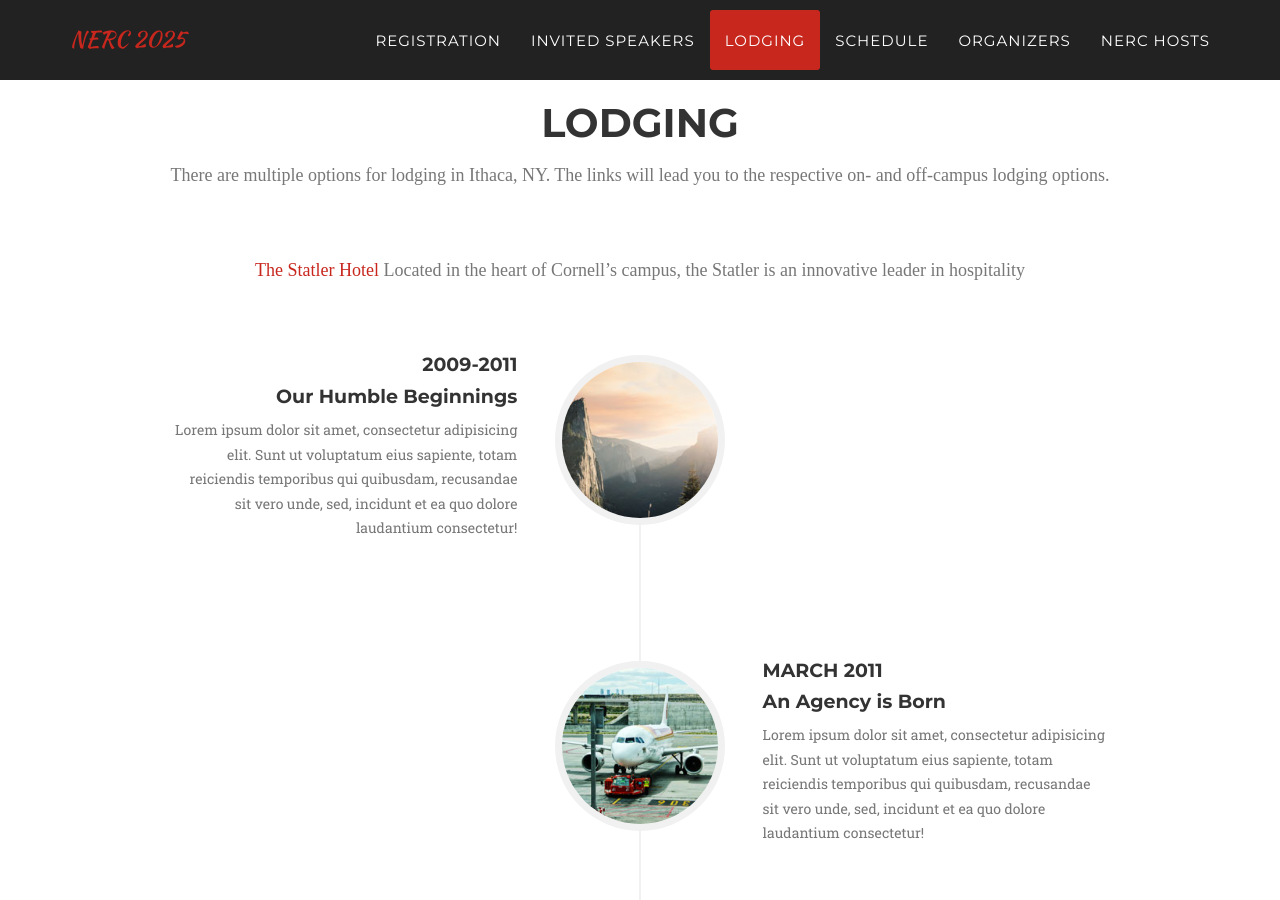
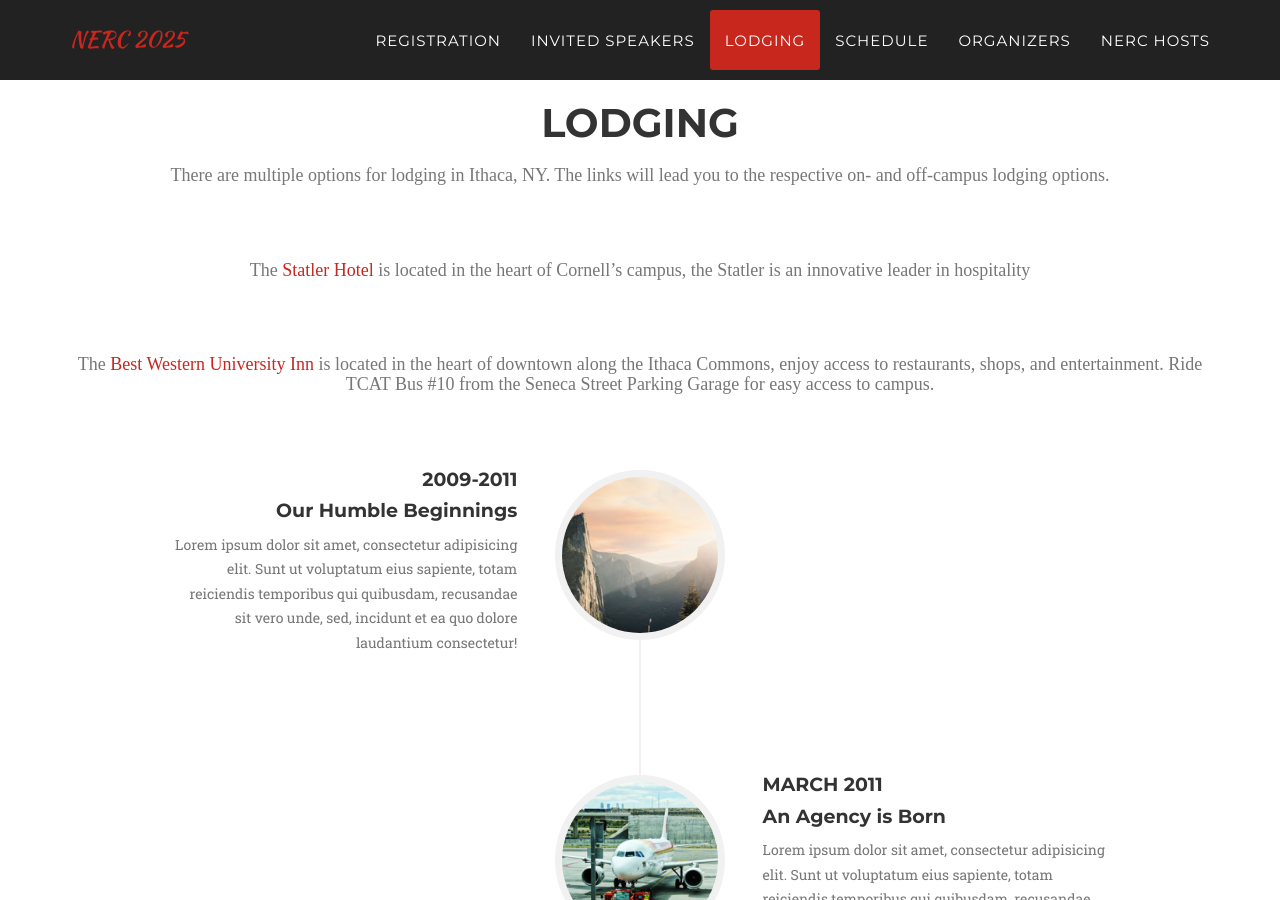
Before and after one commit to Cornell-Tech-AIRLab/cornell2025.nerc.io, a Jekyll site: the page built from index.html, in a window 1280 px wide and 900 px high, scrolled down 2519 px. Built offline with Jekyll 4.4.1, drawn with Linux system fonts in a browser that asks for light colours; some web fonts are replaced.

Commit message:
add best western

```diff
--- a/_includes/lodging.html
+++ b/_includes/lodging.html
@@ -5,7 +5,8 @@
                 <div class="col-lg-12 text-center">
                     <h2 class="section-heading">Lodging</h2>
                     <h3 class="section-subheading text-muted">There are multiple options for lodging in Ithaca, NY. The links will lead you to the respective on- and off-campus lodging options.</h3>
-                    <h3 class="section-subheading text-muted"><a href="https://statlerhotel.cornell.edu/">The Statler Hotel</a> Located in the heart of Cornell’s campus, the Statler is an innovative leader in hospitality</h3>
+                    <h3 class="section-subheading text-muted">The <a href="https://statlerhotel.cornell.edu/">Statler Hotel</a> is located in the heart of Cornell’s campus, the Statler is an innovative leader in hospitality</h3>
+                    <h3 class="section-subheading text-muted">The <a href="https://www.bestwestern.com/en_US/book/hotels-in-ithaca/best-western-university-inn/propertyCode.33065.html">Best Western University Inn</a> is located in the heart of downtown along the Ithaca Commons, enjoy access to restaurants, shops, and entertainment.  Ride TCAT Bus #10 from the Seneca Street Parking Garage for easy access to campus.</h3>
                 </div>
             </div>
             <div class="row">
```
